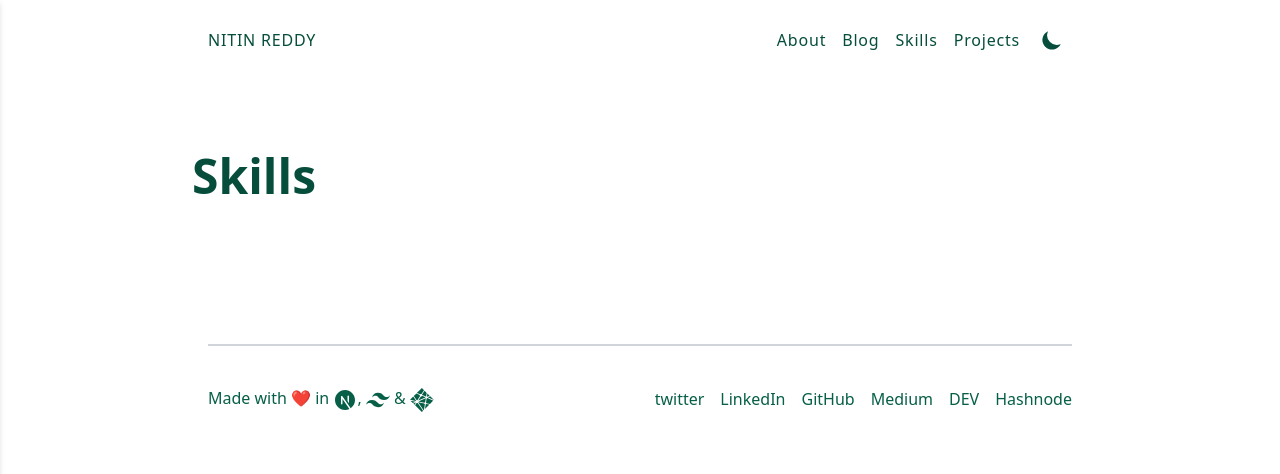
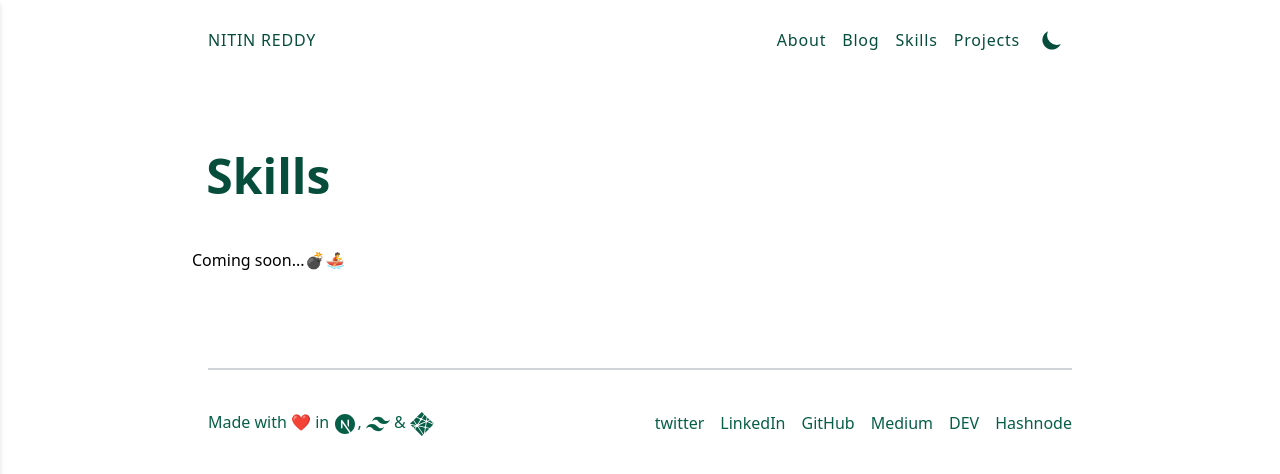
Before and after one commit to nitinreddy3/emptystack.xyz, a Next.js app: page /skills in a window 1280 px wide. Shown: the top 474 px of the page. Built offline with nearby package versions, Linux system fonts and the light colour scheme.

Commit message:
Added informative message

```diff
--- a/pages/skills.js
+++ b/pages/skills.js
@@ -10,7 +10,7 @@ const Skills = () => {
           </h1>
           <div className="flex flex-wrap items-center justify-around max-w-4xl mt-6 sm:w-full">
             <div className="flex flex-wrap items-center justify-around max-w-4xl mt-6 sm:w-full">
-
+              Coming soon...💣🚣
             </div>
           </div>
         </div>
```
